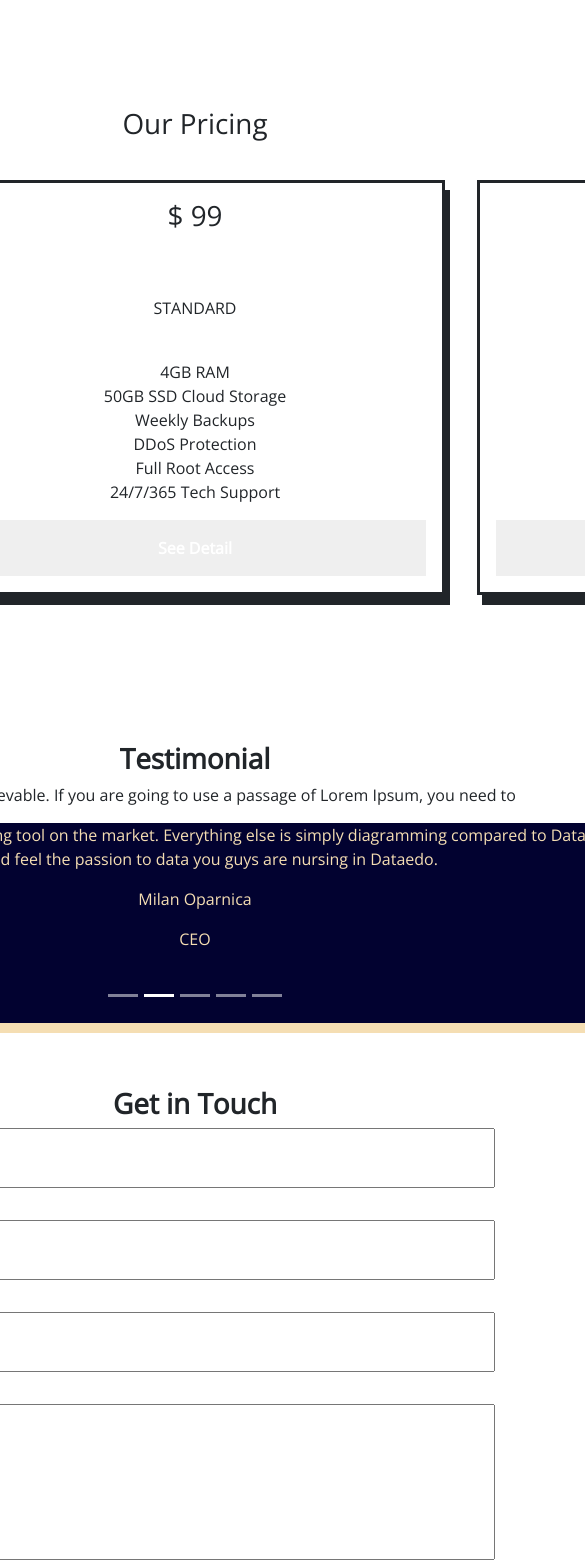
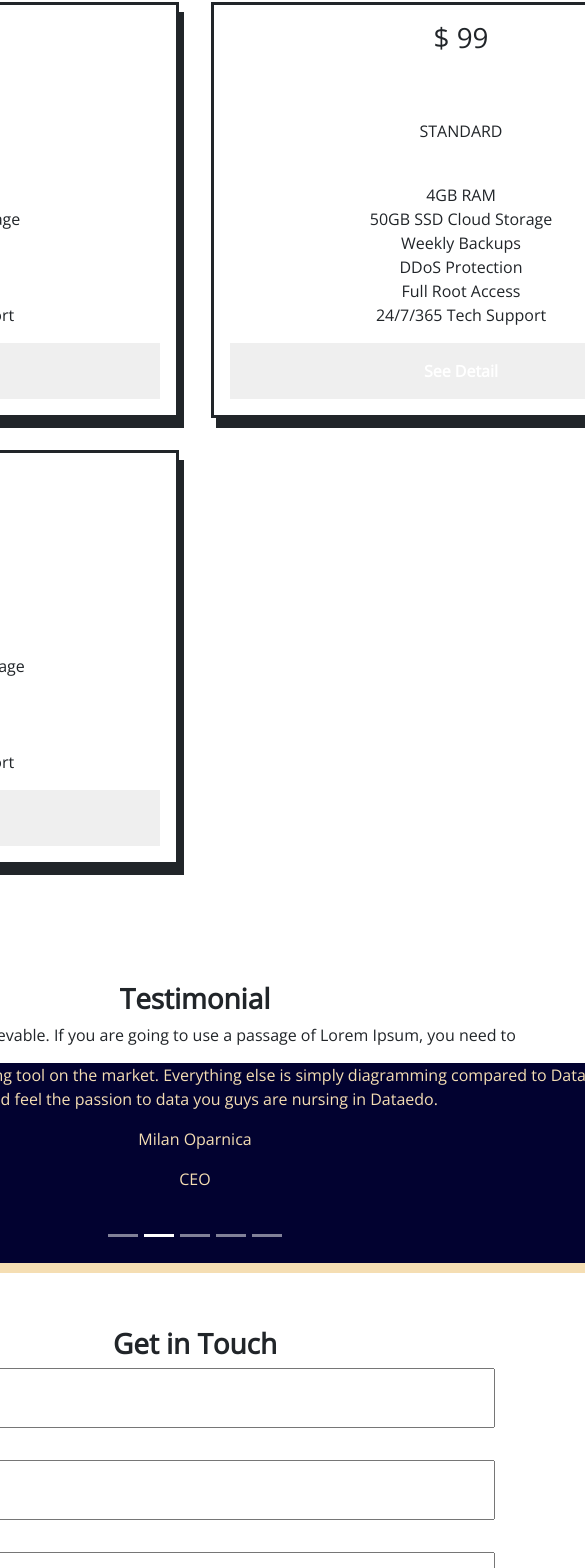
Before and after one commit to Ozzie-code-alt/HostIt, a React (Vite) app in the folder HostIt/: page / in a window 390 px wide. Shown: the part 3025-4593 px from the top of the page, 585 px wide, since content can reach past the window. Built offline with nearby package versions, Linux system fonts and the light colour scheme.

Commit message:
QueryChanges

```diff
--- a/HostIt/src/App.css
+++ b/HostIt/src/App.css
@@ -209,6 +209,23 @@ padding: 4rem 1rem;
 
 
 .main-container .section-7-ccontainer{
-
   margin-top: 1rem;
 }
+
+
+/*Media Quesriesssss ####################*/
+@media (max-width: 1270px) {
+  .main-container  .section-5-container .s5-main-container {
+    max-width: 100%;
+  }
+  .main-container  .section-5-container .s5-main-container .price-container{
+    grid-template-columns: repeat(2,1fr);
+  }
+
+  .main-container .section-6-container{
+    margin-top: 15rem;
+  }
+
+
+
+}
--- a/HostIt/src/components/Styles/s7.css
+++ b/HostIt/src/components/Styles/s7.css
@@ -8,7 +8,7 @@
     display: grid;
     grid-template-columns: repeat(4,1fr);
     color: white;
-    padding: 10rem;
+    padding: 7rem;
     gap: 1rem;
     height: 50vh;
     margin-top: 10%;
@@ -16,5 +16,7 @@
 
 .s7-main-container .Subscribe-container{
   display: grid;
-gap: 1rem;
+  justify-content: center;
+  align-items: center;
+  gap: 1rem;
 }
```
Also changed, not shown: HostIt/src/components/Styles/Navbar.css (line endings or trailing spaces).
